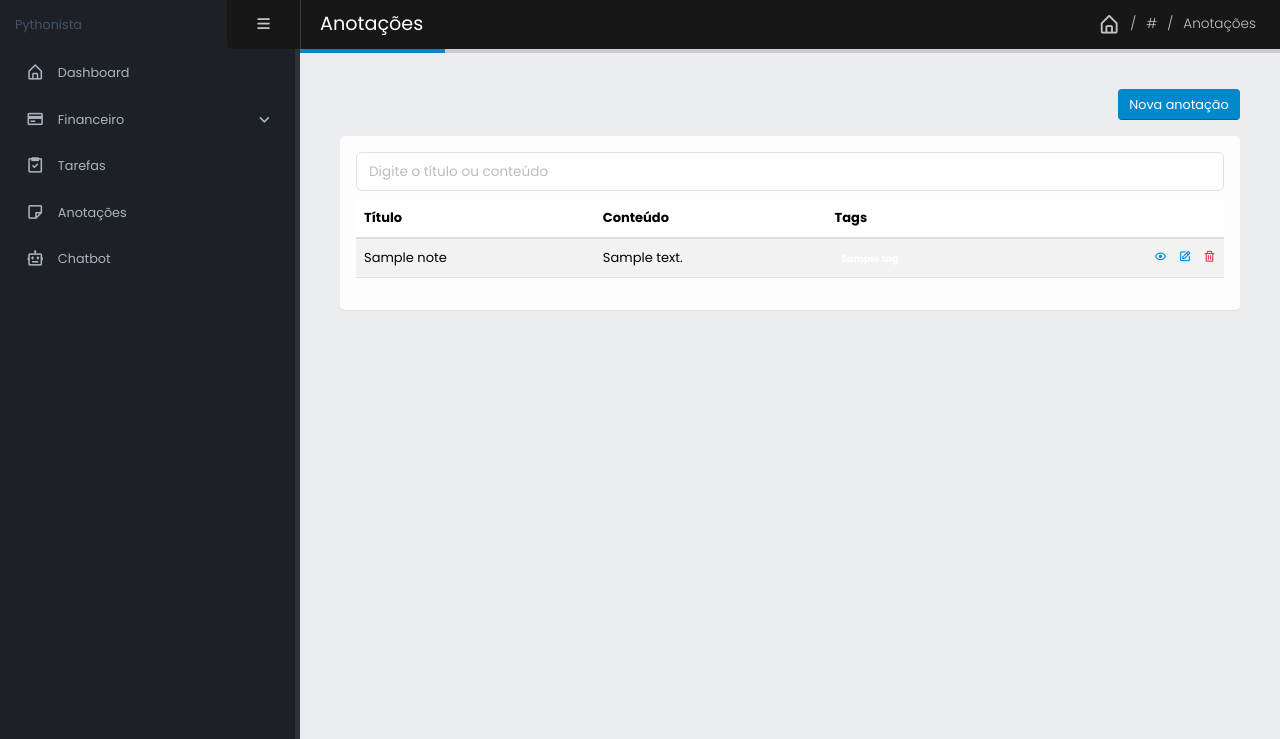
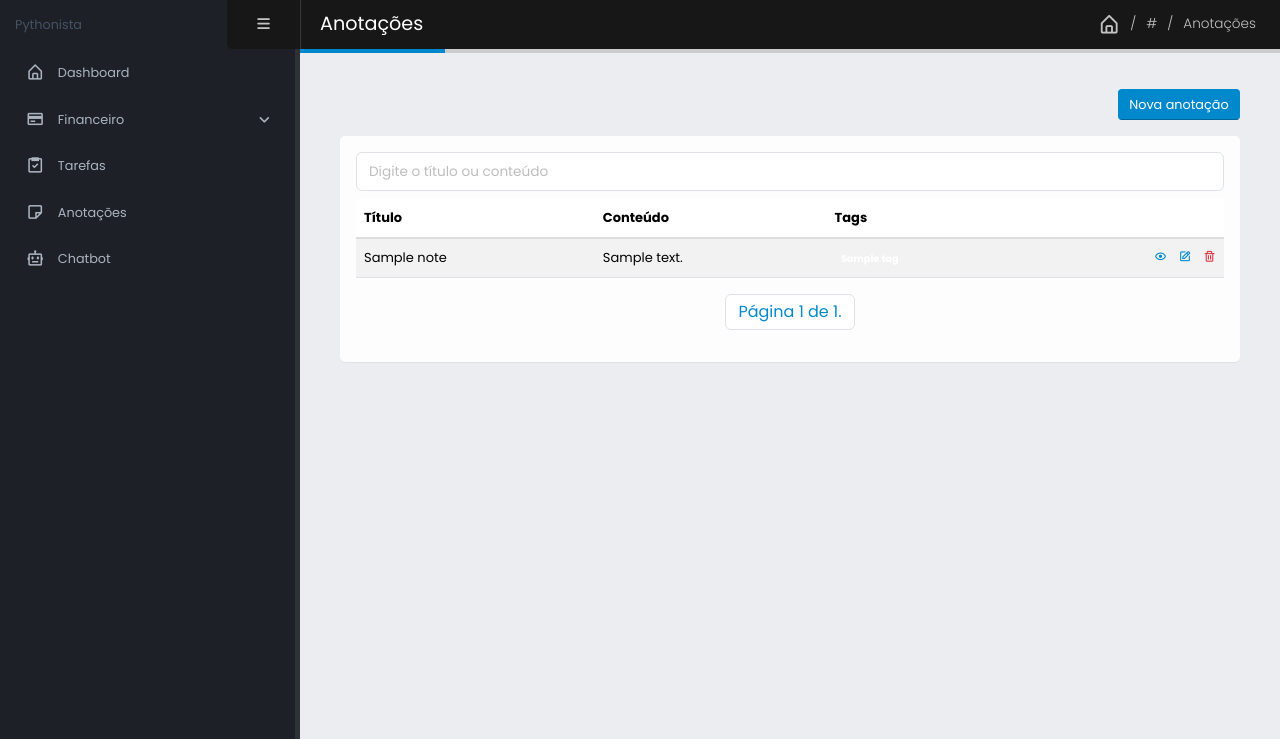
Before and after one commit to obrunodev/pythonista.com.br, a Django app: template apps/notes/templates/notes/note_list.html in a window 1280 px wide. Shown: the part 61-800 px from the top of the page. Run offline with Django 4.2, Linux system fonts and the light colour scheme; the template is opened without the code that fills it: most values are stand-ins (such as "Sample title", 1, 10 or a date in 2020); some libraries are stand-ins or nearby versions.

Commit message:
feat: Paginação anotações e tarefas

```diff
--- a/apps/notes/templates/notes/note_list.html
+++ b/apps/notes/templates/notes/note_list.html
@@ -61,6 +61,7 @@
                     {% endfor %}
                 </tbody>
             </table>
+            {% include "partials/pagination.html" %}
         </div>
     </div>
 
--- a/apps/notes/views.py
+++ b/apps/notes/views.py
@@ -8,6 +8,7 @@ from django.contrib.auth.mixins import LoginRequiredMixin
 class NoteListView(LoginRequiredMixin, ListView):
     model = Note
     context_object_name = 'notes'
+    paginate_by = 25
 
     def get_queryset(self):
         query_set = super().get_queryset()
--- a/apps/tasks/templates/tasks/task_list.html
+++ b/apps/tasks/templates/tasks/task_list.html
@@ -83,6 +83,8 @@
                     {% endfor %}
                 </tbody>
             </table>
+
+            {% include "partials/pagination.html" %}
         </div>
     </div>
 
--- a/apps/tasks/views.py
+++ b/apps/tasks/views.py
@@ -11,6 +11,7 @@ from django.contrib.auth.mixins import LoginRequiredMixin
 class TaskListView(LoginRequiredMixin, ListView):
     model = Task
     context_object_name = 'tasks'
+    paginate_by = 25
 
     def get_queryset(self):
         query_set = super().get_queryset()
--- /dev/null
+++ b/templates/partials/pagination.html
@@ -0,0 +1,27 @@
+<div class="d-flex justify-content-center">
+    <nav aria-label="Page navigation">
+        <ul class="pagination">
+            {% if page_obj.has_previous %}
+                <li class="page-item">
+                    <a class="page-link" href="?page=1">Primeiro</a>
+                </li>
+                <li class="page-item">
+                    <a class="page-link" href="?page={{ page_obj.previous_page_number }}">Anterior</a>
+                </li>
+            {% endif %}
+            <li class="page-item">
+                <a class="page-link" href="#">
+                    Página {{ page_obj.number }} de {{ page_obj.paginator.num_pages }}.
+                </a>
+            </li>
+            {% if page_obj.has_next %}
+                <li class="page-item">
+                    <a class="page-link" href="?page={{ page_obj.next_page_number }}">próximo</a>
+                </li>
+                <li class="page-item">
+                    <a class="page-link" href="?page={{ page_obj.paginator.num_pages }}">Último</a>
+                </li>
+            {% endif %}
+        </ul>
+    </nav>
+</div>
```
